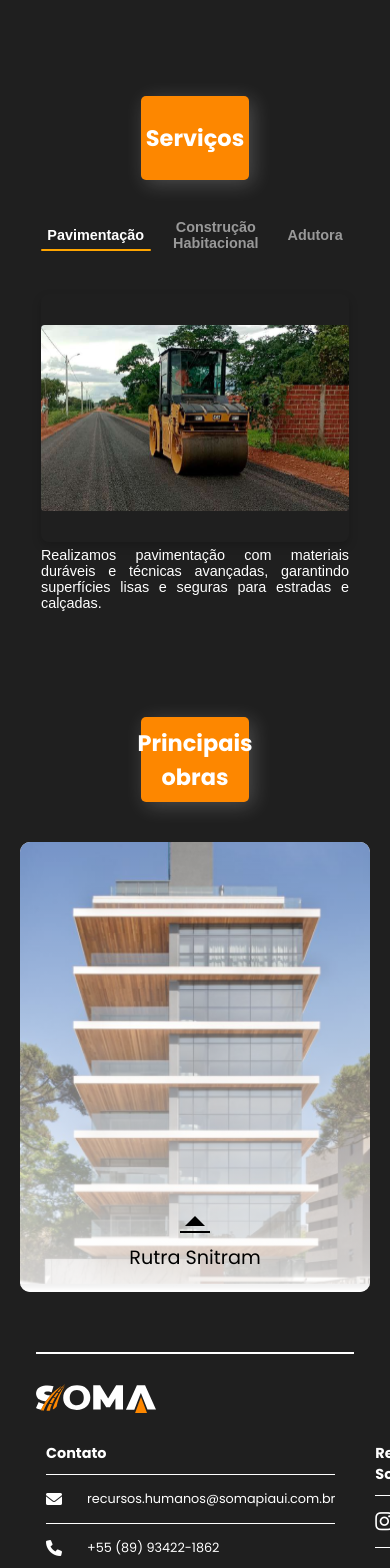
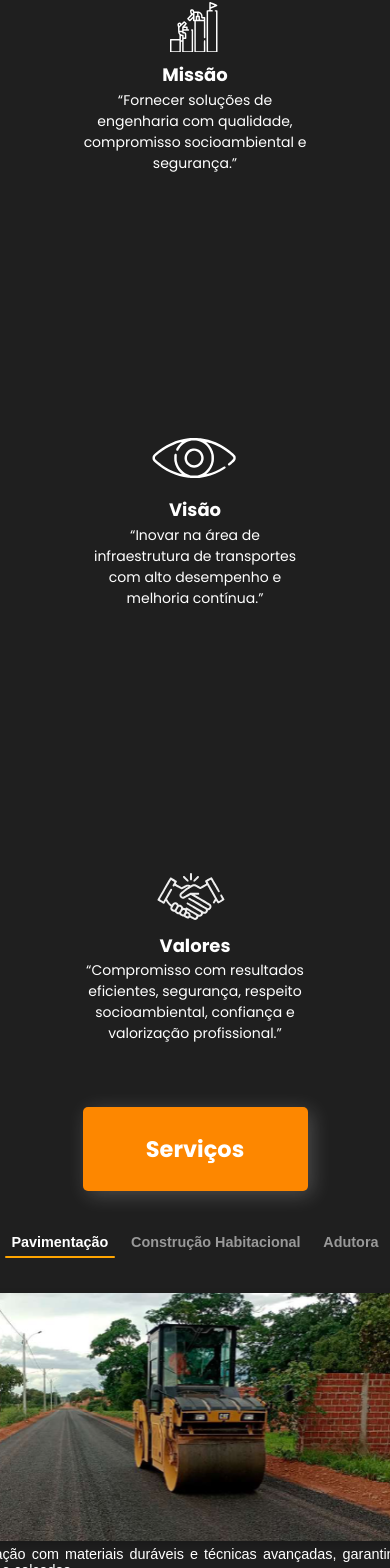
Before and after one commit to SomaAprendizes/landing-page, a Vue app in the folder landing-page/: page / in a window 390 px wide. Shown: the part 1859-3427 px from the top of the page. Built offline with nearby package versions, Linux system fonts and the light colour scheme.

Commit message:
Chore: resolvendo bugs e adicionando novos

```diff
--- a/landing-page/src/App.vue
+++ b/landing-page/src/App.vue
@@ -3,16 +3,22 @@
     <div class="content">
       <AppHeader />
 
+      <!-- Home Section -->
       <section class="home">
         <HomePage />
       </section>
 
+      <!-- About Section -->
       <section class="about">
         <CustomTitle msg="Um pouco sobre nós" class="title" />
-        <CustomText id="CustomText" text="A Construtora e Incorporadora Soma Ltda, atuante no Piauí desde 2000, destaca-se pelo atendimento personalizado e compromisso com a qualidade na construção civil. Focada em superar expectativas, investe em excelência e na sua equipe, garantindo soluções sob medida e satisfação em cada projeto." />
+        <CustomText
+          id="CustomText"
+          text="A Construtora e Incorporadora Soma Ltda, atuante no Piauí desde 2000, destaca-se pelo atendimento personalizado e compromisso com a qualidade na construção civil. Focada em superar expectativas, investe em excelência e na sua equipe, garantindo soluções sob medida e satisfação em cada projeto."
+        />
         <CircularCarousel />
       </section>
 
+      <!-- Strategy Section -->
       <section class="strategy">
         <div class="icons-container">
           <CustomIcon
@@ -38,7 +44,7 @@
           <CustomCard
             iconPath="/Vector(3).svg"
             subtitle="Visão"
-            text="“Inovar na área de infraestrutura de transportes com alto desemprenho e melhoria contínua.”"
+            text="“Inovar na área de infraestrutura de transportes com alto desempenho e melhoria contínua.”"
           />
           <CustomCard
             iconPath="/Vector(4).svg"
@@ -48,14 +54,16 @@
         </div>
       </section>
 
+      <!-- Services Section -->
       <section class="services">
         <CustomTitle msg="Serviços" />
         <ServicesPage />
       </section>
 
+      <!-- Main Works Section -->
       <section class="mainworks">
+        <CustomTitle msg="Principais obras" id="title" />
         <div class="container">
-          <CustomTitle msg="Principais obras" id="title" />
           <div class="cards-services">
             <MainWorks
               imageSrc="/images/manatí.png"
@@ -84,7 +92,7 @@
 <script>
 import AppHeader from './components/AppHeader.vue';
 import HomePage from './components/HomePage.vue';
-import CustomTitle from './components/CustomTitle.vue'
+import CustomTitle from './components/CustomTitle.vue';
 import CustomText from './components/CustomText.vue';
 import CircularCarousel from './components/CircularCarousel.vue';
 import CustomIcon from './components/CustomIcon.vue';
@@ -111,7 +119,15 @@ export default {
 </script>
 
 <style scoped>
-#app .home {
+#app {
+  display: flex;
+  flex-direction: column;
+  align-items: center;
+  margin: 0;
+  padding-top: 100px;
+}
+
+.home {
   background-image: url('../public/images/background.png');
   background-attachment: fixed;
   background-size: cover;
@@ -120,79 +136,62 @@ export default {
   background-position: center;
 }
 
-#app .content {
-  display: flex;
-  flex-direction: column;
-  align-items: center;
-  padding-top: 100px;
-  max-width: 1200px;
-  margin: 0 auto; /* Centraliza o conteúdo horizontalmente */
-  padding: 0 1rem; /* Espaçamento interno para evitar conteúdo grudado nas bordas */
-  width: 100%; /* Garante que o container se ajuste em telas menores */
-}
-
-#app .about {
+.about, .services, .mainworks {
+  width: 100%;
   display: flex;
   flex-direction: column;
   align-items: center;
   justify-content: center;
+}
+
+.about #CustomText {
+  margin: 0 10%;
+}
+
+.strategy {
+  display: flex;
+  flex-direction: column;
+  align-items: center;
+  width: 100%;
+  padding: 3% 0;
+}
+
+.icons-container {
+  display: flex;
+  gap: 50px;
+}
+
+.cards-section {
+  display: flex;
+  gap: 200px;
+}
+
+.mainworks .container {
+  display: flex;
+  flex-direction: column;
+  align-items: center;
   text-align: center;
 }
 
-#app .about #CustomText {
-  margin: 0px 10%;
+.cards-services {
+  display: flex;
+  gap: 20px;
 }
 
-#app .strategy {
-  width: 100vw;
-  height: 50vh;
-  display: flex;
+@media (max-width: 768px) {
+  .cards-section {
     flex-direction: column;
     align-items: center;
   }
 
-#app .strategy .icons-container {
-  display: flex;
-  flex-direction: row;
-  gap: 50px;
-  margin-top: 3%;
-}
-
-#app .strategy .cards-section {
-  display: flex;
-  flex-direction: row;
-  gap: 200px;
-}
-
-#app .services {
-  width: 100%;
-  height: 85vh;
-  display: flex;
-  flex-direction: column;
-  align-items: center;
-  justify-content: center;
-  padding-top: 5%;
-}
-
-#app .mainworks {
-  width: 100%;
-}
-
-#app .mainworks .container {
-  display: flex;
+  .icons-container {
     flex-direction: column;
     align-items: center;
   }
 
-#app .mainworks .container #title {
-  text-align: center;
-  margin-bottom: 20px;
+  .cards-services {
+    flex-direction: column;
+    align-items: center;
   }
-
-#app .mainworks .container .cards-services {
-  display: flex;
-  flex-direction: row;
-  gap: 20px;
 }
-
 </style>
--- a/landing-page/src/components/AppFooter.vue
+++ b/landing-page/src/components/AppFooter.vue
@@ -3,10 +3,12 @@
 
   <footer class="footer">
     <div class="footer-line"></div>
+
     <div class="footer-top">
       <div class="footer-logo">
         <img src="../../public/images/ImgFundo.svg" alt="Logo" class="logo" />
       </div>
+
       <div class="footer-content">
         <div class="footer-section">
           <h4>Contato</h4>
@@ -32,10 +34,14 @@
           <div class="horizontal-line"></div>
           <ul class="social-links">
             <li>
-              <a href="https://instagram.com/construtorasomapiaui/" target="_blank"><i class="fab fa-instagram"></i></a>
+              <a href="https://instagram.com/construtorasomapiaui/" target="_blank">
+                <i class="fab fa-instagram"></i>
+              </a>
             </li>
             <li>
-              <a href="#"><i class="fab fa-linkedin"></i></a>
+              <a href="#">
+                <i class="fab fa-linkedin"></i>
+              </a>
             </li>
           </ul>
           <div class="horizontal-line"></div>
@@ -65,7 +71,8 @@ export default {
 <style scoped>
 .footer {
   color: white;
-  padding: 60px 20px 0;
+  padding: 30px 20px;
+  margin: 1% 0 0 0;
   width: 100%;
   display: flex;
   flex-direction: column;
@@ -153,11 +160,11 @@ export default {
   color: white;
   font-size: 1.3rem;
   text-decoration: none;
+  transition: color 0.6s;
 }
 
 .social-links li a:hover {
   color: #f39c12;
-  transition: 0.6s;
 }
 
 .link-container {
@@ -183,4 +190,24 @@ export default {
   background-color: white;
   margin-top: 15px;
 }
+
+@media (max-width: 768px) {
+  .footer-content {
+    flex-direction: column;
+    align-items: center;
+    gap: 30px;
+  }
+
+  .footer-section {
+    text-align: center;
+  }
+
+  .contact-item {
+    justify-content: center;
+  }
+
+  .social-links {
+    justify-content: center;
+  }
+}
 </style>
--- a/landing-page/src/components/ServicesPage.vue
+++ b/landing-page/src/components/ServicesPage.vue
@@ -71,7 +71,7 @@ export default {
 <style scoped>
 .services-page {
   color: #ffffff;
-  width: auto;
+  width: 80%;
   display: flex;
   flex-direction: column;
   justify-content: center;
```
Lines whose indentation alone changed are shown as unchanged.
